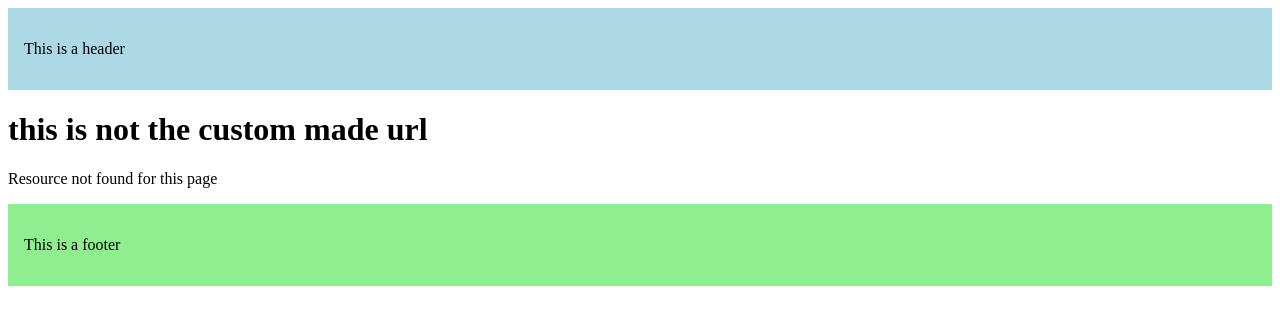
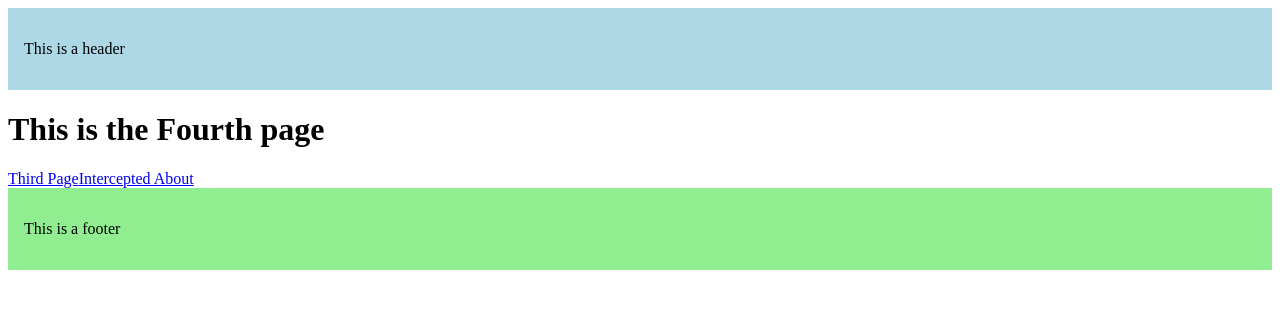
Before and after one commit to ankur-verma30/Next.js-Beginning-To-Advanced, a Next.js app in the folder routing-demo/: page /f1/f4 in a window 1280 px wide. Before the commit this address had no page. Shown: the top 324 px of the page. Built offline with nearby package versions, Linux system fonts and the light colour scheme.

Commit message:
More on Route Handlers

```diff
--- /dev/null
+++ b/routing-demo/src/app/f1/f2/page.js
@@ -0,0 +1,3 @@
+export default function SecondPage() {
+    return <h1>This is the Second page</h1>
+}
--- /dev/null
+++ b/routing-demo/src/app/f1/f3/page.js
@@ -0,0 +1,3 @@
+export default function ThirdPage() {
+    return <h1>This is the third page</h1>
+}
--- /dev/null
+++ b/routing-demo/src/app/f1/f4/page.js
@@ -0,0 +1,10 @@
+import Link from "next/link"
+export default function FourthPage() {
+    return <>
+        <h1>This is the Fourth page</h1>
+        <div>
+            <Link href='/f1/f3'>Third Page</Link>
+            <Link href='/about'>Intercepted About</Link>
+        </div>
+    </>
+}
```
Also changed, not shown: routing-demo/src/app/f1/(.)f2/page.js (added, +7 -0 lines), routing-demo/src/app/f1/f4/(..)f3/page.js (added, +7 -0 lines), routing-demo/src/app/f1/f4/(...)about/page.js (added, +7 -0 lines), routing-demo/src/app/f1/page.js (added, +8 -0 lines).
